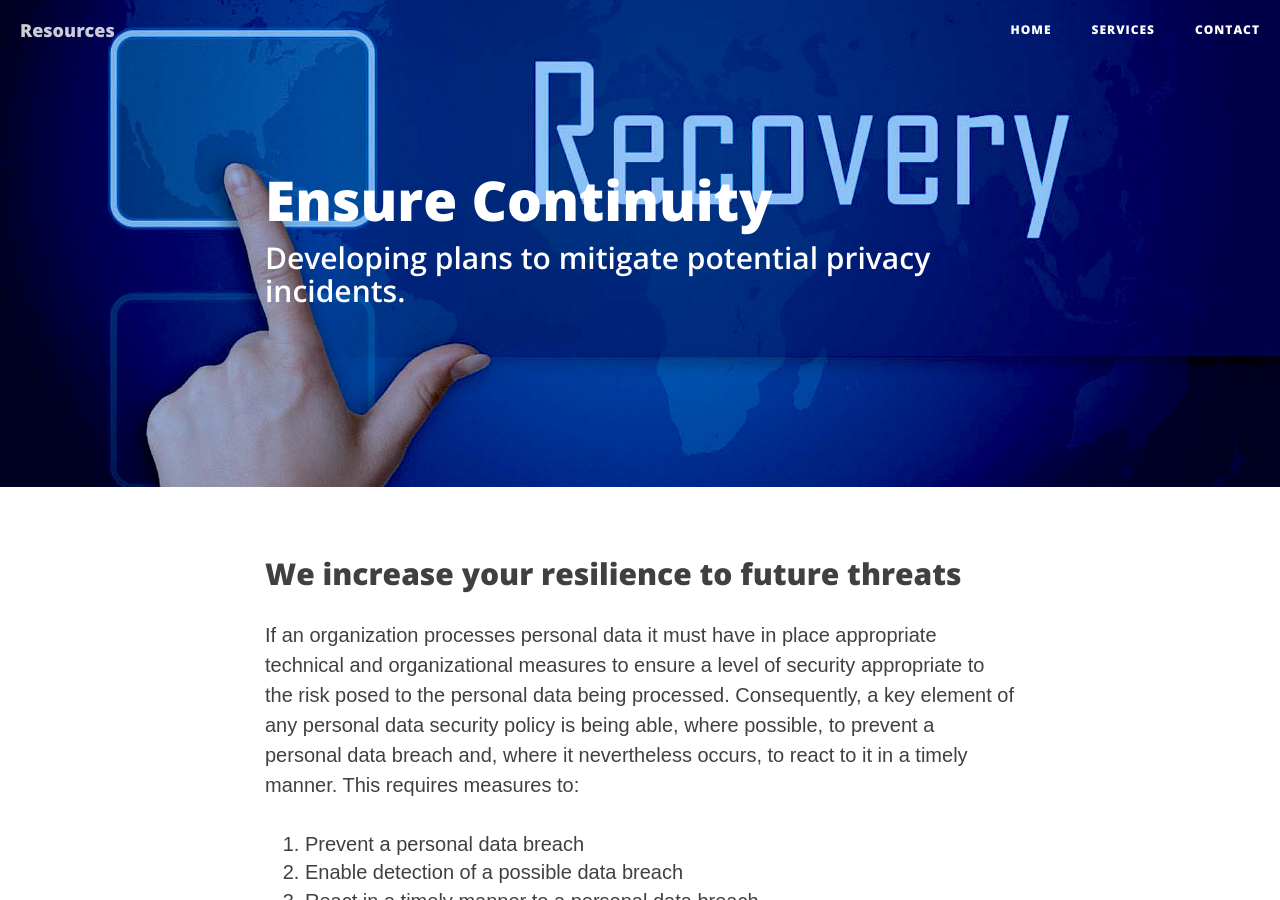
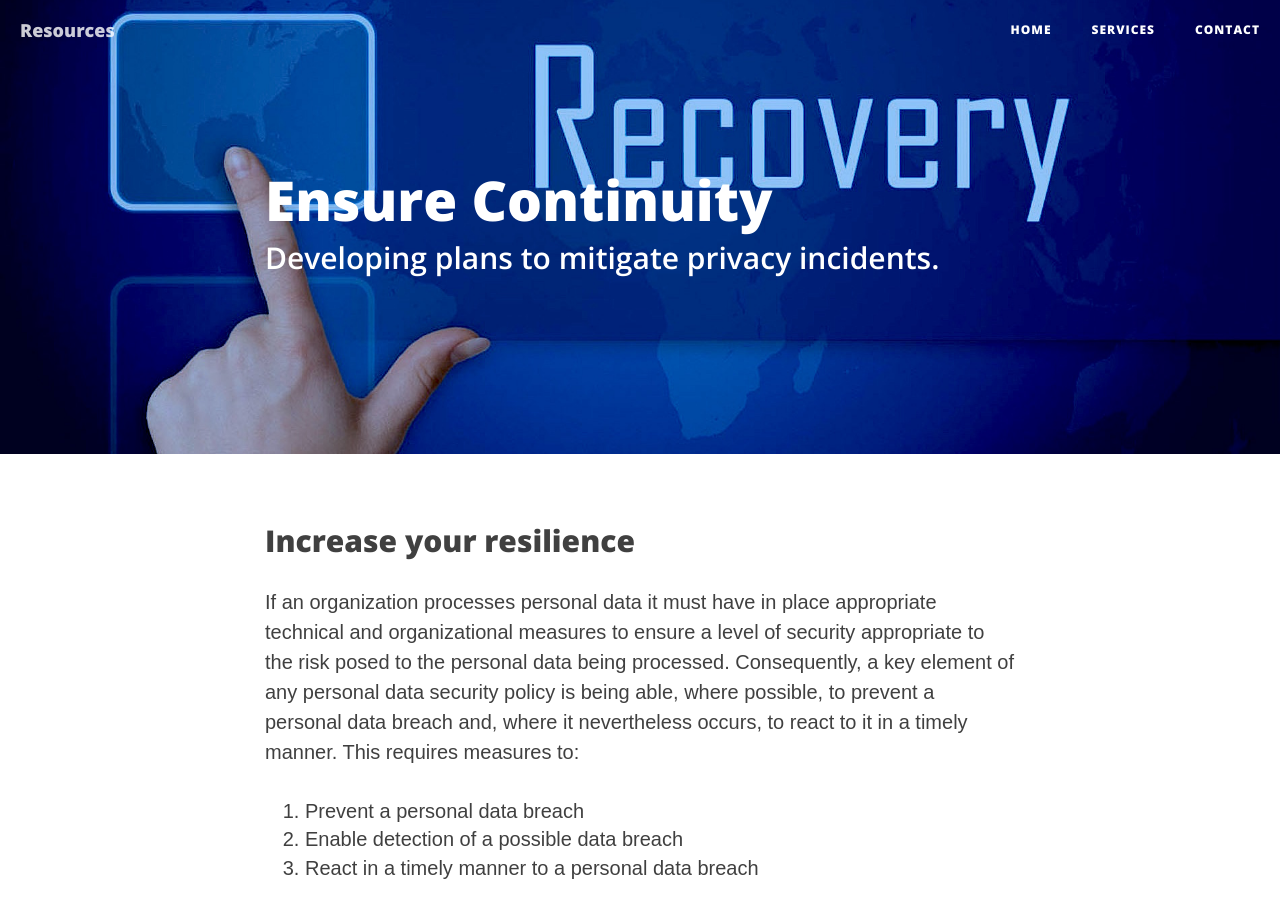
Before and after one commit to riod4/resources, a Jekyll site: the page built from _services/ensure-continuity-service.md, in a window 1280 px wide and 900 px high. Built offline with Jekyll 4.4.1, drawn with Linux system fonts in a browser that asks for light colours; nearby versions of some CDN libraries.

Commit message:
13-02-2020 v04

```diff
--- a/_services/ensure-continuity-service.md
+++ b/_services/ensure-continuity-service.md
@@ -1,7 +1,7 @@
 ---
 layout:     services
 title:      "Ensure Continuity"
-subtitle:   "Developing plans to mitigate potential privacy incidents."
+subtitle:   "Developing plans to mitigate privacy incidents."
 description: The biggest mistake organizations of all sizes make is waiting until after a privacy incident or cyber-attack to define a continuity plan. It may be too late!"
 date:       2017-01-24 12:00:00
 permalink:  /ensure-continuity
@@ -13,7 +13,7 @@ header-credit-link:
 header-license:
 ---
 
-## We increase your resilience to future threats
+## Increase your resilience
 If an organization processes personal data it must have in place appropriate technical and organizational measures to ensure a level of security appropriate to the risk posed to the personal data being processed. Consequently, a key element of any personal data security policy is being able, where possible, to prevent a personal data breach and, where it nevertheless occurs, to react to it in a timely manner. This requires measures to:
 
 1.	Prevent a personal data breach
```
